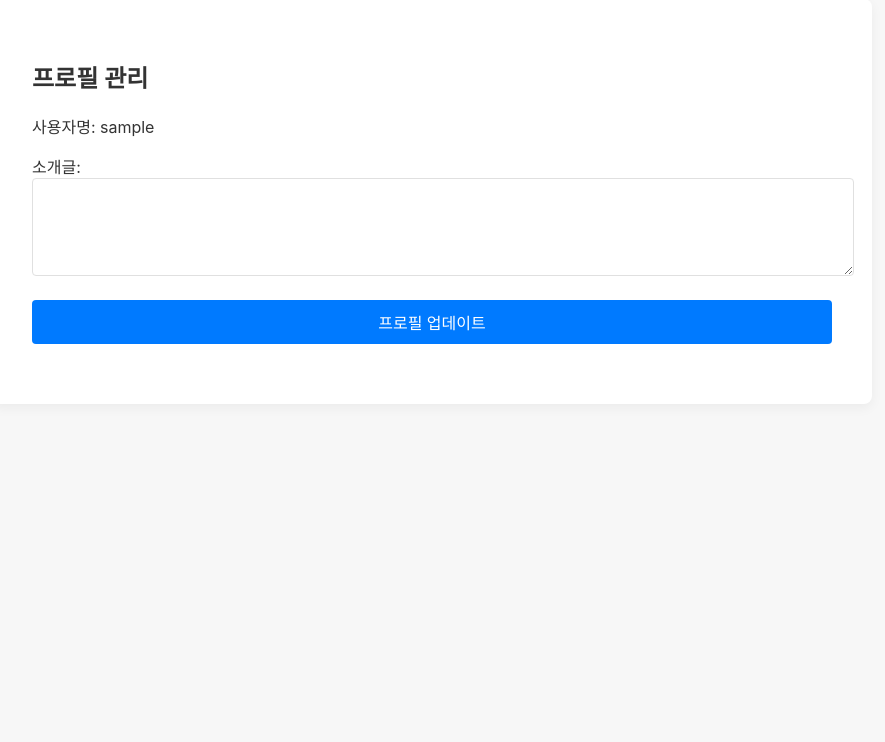
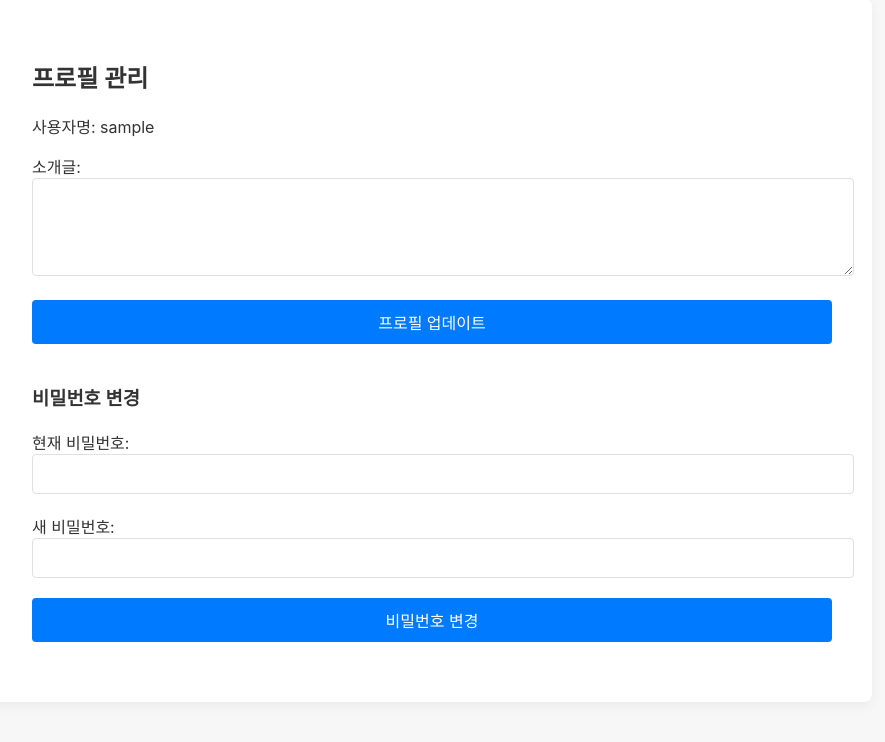
Before and after one commit to sub0810/secure_coding, a Flask app: page /profile in a window 1280 px wide. Shown: the part 106-848 px from the top of the page, without its empty margins (208-1093 px from the left). Before the commit the page ends 450 px from the top, so only its background shows below. Run offline with Flask 3, Linux system fonts and the light colour scheme; the visitor is signed in with stand-in values (Sample User, id 1); data comes from the database, SQL or seed files in the repository; some libraries are stand-ins or nearby versions.

Commit message:
Added Updating PW Feature

```diff
--- a/app.py
+++ b/app.py
@@ -218,7 +218,7 @@ def admin():
         log_dicts.append(log)
     return render_template('admin.html', users=users, products=products, reports=report_dicts, user=current_user, logs=log_dicts)
 
-#사용자 정지
+#관리자 페이지: 사용자 정지
 @app.route('/admin/toggle_user/<user_id>')
 def toggle_user(user_id):
     if 'user_id' not in session:
@@ -240,7 +240,7 @@ def toggle_user(user_id):
         log_admin_action(admin_user['id'], f'user_{new_status}', 'user', user_id)
     return redirect(url_for('admin'))
 
-#상품 숨기기
+#관리자 페이지: 상품 숨기기
 @app.route('/admin/toggle_product/<product_id>')
 def toggle_product_visibility(product_id):
     if 'user_id' not in session:
@@ -261,7 +261,7 @@ def toggle_product_visibility(product_id):
         log_admin_action(admin_user['id'], f'product_{new_visibility}', 'product', product_id)
     return redirect(url_for('admin'))
 
-#신고 처리하기
+#관리자 페이지: 신고 처리하기
 @app.route('/admin/update_report/<report_id>')
 def update_report(report_id):
     if 'user_id' not in session:
@@ -308,6 +308,37 @@ def profile():
     current_user = cursor.fetchone()
     return render_template('profile.html', user=current_user)
 
+# 프로필 페이지: 비밀번호 업데이트 기능
+@app.route('/update_password', methods=['POST'])
+def update_password():
+    if 'user_id' not in session:
+        return redirect(url_for('login'))
+
+    current_pw = request.form['current_password']
+    new_pw = request.form['new_password']
+
+    db = get_db()
+    cursor = db.cursor()
+
+    # 현재 사용자 비밀번호 확인
+    cursor.execute("SELECT password FROM user WHERE id = ?", (session['user_id'],))
+    user = cursor.fetchone()
+
+    if not user:
+        flash("사용자를 찾을 수 없습니다.")
+        return redirect(url_for('profile'))
+
+    if user['password'] != current_pw:
+        flash("현재 비밀번호가 일치하지 않습니다.")
+        return redirect(url_for('profile'))
+
+    # 새 비밀번호로 업데이트
+    cursor.execute("UPDATE user SET password = ? WHERE id = ?", (new_pw, session['user_id']))
+    db.commit()
+
+    flash("비밀번호가 성공적으로 변경되었습니다.")
+    return redirect(url_for('profile'))
+
 # 사용자 검색 기능
 @app.route('/search_user')
 def search_user():
@@ -327,7 +358,7 @@ def search_user():
         flash('User not found.')
         return redirect(url_for('dashboard'))
 
-# 사용자 프로필 조회
+# 대시보드:  사용자 프로필 조회
 @app.route('/user/<username>')
 def view_user(username):
     db = get_db()
@@ -339,7 +370,6 @@ def view_user(username):
         return redirect(url_for('dashboard'))
 
     return render_template('view_user.html', user=user)
-
 
 # 상품 등록
 @app.route('/product/new', methods=['GET', 'POST'])
--- a/templates/profile.html
+++ b/templates/profile.html
@@ -8,4 +8,10 @@
   <textarea name="bio" rows="4" cols="50">{{ user.bio or '' }}</textarea><br>
   <button type="submit">프로필 업데이트</button>
 </form>
+<h3>비밀번호 변경</h3>
+<form method="post" action="{{ url_for('update_password') }}">
+  현재 비밀번호: <input type="password" name="current_password" required><br>
+  새 비밀번호: <input type="password" name="new_password" required><br>
+  <button type="submit">비밀번호 변경</button>
+</form>
 {% endblock %}
```
